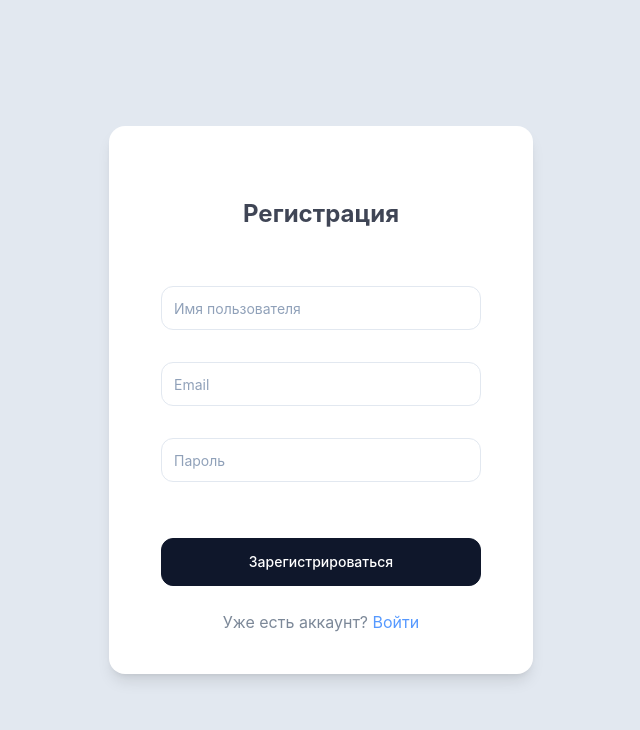
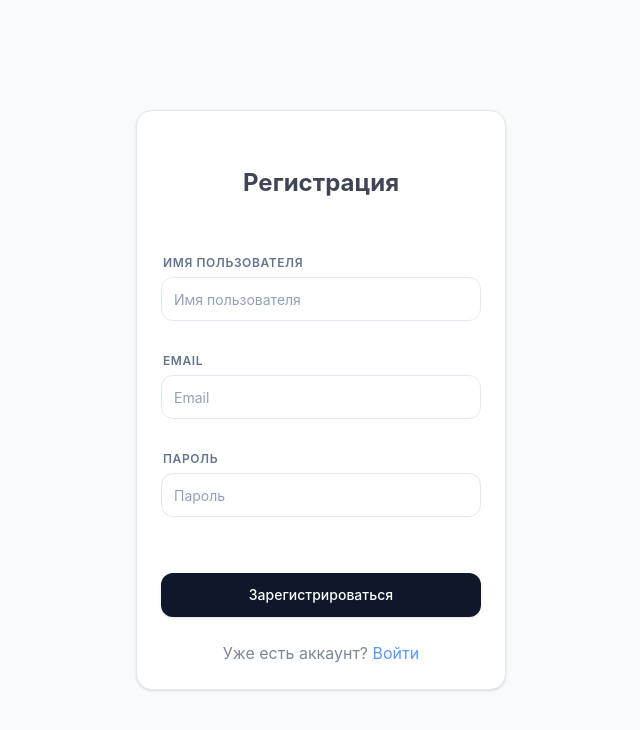
Before and after one commit to T0shich/SketchRoom, a React (Vite) app in the folder client/: page /register in a window 1280 px wide. Shown: the top 730 px of the page, without its empty margins (319-959 px from the left). Built offline with nearby package versions, Linux system fonts and the light colour scheme; no server answers.

Commit message:
refactor: unify UI components and enhance layout structure in authentication forms

```diff
--- a/client/src/components/Auth/LoginForm.tsx
+++ b/client/src/components/Auth/LoginForm.tsx
@@ -3,9 +3,7 @@ import type { ChangeEvent, FormEvent } from 'react'
 import { useState } from 'react'
 import { Link, useNavigate } from 'react-router-dom'
 import { saveAuthToken } from '../../store/Auth'
-import AuthButton from '../../ui/AuthButton'
-import AuthInput from '../../ui/AuthInput'
-import { Layout } from '../../ui/Layout'
+import { Button, Card, Input, Layout } from '../../ui'
 
 const API_URL = import.meta.env.API_URL || 'http://localhost:3000'
 
@@ -50,23 +48,38 @@ const LoginForm = () => {
 	return (
 		<Layout>
 			<div className="flex items-center justify-center min-h-screen">
-				<form onSubmit={handleSubmit} className="flex flex-col h-fit w-fit rounded-2xl bg-white px-13 py-10 gap-6 shadow-lg">
+				<Card className="flex flex-col h-fit w-fit gap-6">
+					<form onSubmit={handleSubmit} className="flex flex-col gap-6">
 						<h2 className='text-2xl text-slate-900/80 font-bold text-center my-8'>Вход в систему</h2>
 
 						<div className="flex flex-col gap-7 min-w-80">
-						<AuthInput name='email' value={userData.email} onChange={handleChange} type='email' placeholder='Email' />
-						<AuthInput name='password' value={userData.password} onChange={handleChange} type='password' placeholder='Пароль' />
+							<Input
+								label="Email"
+								name='email'
+								value={userData.email}
+								onChange={handleChange}
+								type='email'
+								placeholder='Email'
+							/>
+							<Input
+								label="Пароль"
+								name='password'
+								value={userData.password}
+								onChange={handleChange}
+								type='password'
+								placeholder='Пароль'
+							/>
 						</div>
 
-					<AuthButton type='submit' className='mt-6'>
+						<Button type='submit' className='mt-6'>
 							Войти
-					</AuthButton>
+						</Button>
 						<span className='text-center text-slate-600/70'>
 							Нет аккаунта? <Link to='/register' className='text-blue-500/80 hover:underline'>Зарегистрироваться</Link>
 						</span>
 					</form>
+				</Card>
 			</div>
-
 		</Layout>
 	)
 }
--- a/client/src/components/Auth/RegisterForm.tsx
+++ b/client/src/components/Auth/RegisterForm.tsx
@@ -3,9 +3,7 @@ import type { ChangeEvent, FormEvent } from 'react'
 import { useState } from 'react'
 import { Link, useNavigate } from 'react-router-dom'
 import { saveAuthToken } from '../../store/Auth'
-import AuthButton from '../../ui/AuthButton'
-import AuthInput from '../../ui/AuthInput'
-import { Layout } from '../../ui/Layout'
+import { Button, Card, Input, Layout } from '../../ui'
 
 const API_URL = import.meta.env.API_URL || 'http://localhost:3000'
 
@@ -52,24 +50,46 @@ const RegisterForm = () => {
 	return (
 		<Layout>
 			<div className="flex items-center justify-center min-h-screen">
-				<form onSubmit={handleSubmit} className="flex flex-col h-fit w-fit rounded-2xl bg-white px-13 py-10 gap-6 shadow-lg">
+				<Card className="flex flex-col h-fit w-fit gap-6">
+					<form onSubmit={handleSubmit} className="flex flex-col gap-6">
 						<h2 className='text-2xl text-slate-900/80 font-bold text-center my-8'>Регистрация</h2>
 
 						<div className="flex flex-col gap-8 min-w-80">
-						<AuthInput name='name' value={userData.name} onChange={handleChange} type='text' placeholder='Имя пользователя' />
-						<AuthInput name='email' value={userData.email} onChange={handleChange} type='email' placeholder='Email' />
-						<AuthInput name='password' value={userData.password} onChange={handleChange} type='password' placeholder='Пароль' />
+							<Input
+								label="Имя пользователя"
+								name='name'
+								value={userData.name}
+								onChange={handleChange}
+								type='text'
+								placeholder='Имя пользователя'
+							/>
+							<Input
+								label="Email"
+								name='email'
+								value={userData.email}
+								onChange={handleChange}
+								type='email'
+								placeholder='Email'
+							/>
+							<Input
+								label="Пароль"
+								name='password'
+								value={userData.password}
+								onChange={handleChange}
+								type='password'
+								placeholder='Пароль'
+							/>
 						</div>
 
-					<AuthButton type='submit' className='mt-8'>
+						<Button type='submit' className='mt-8'>
 							Зарегистрироваться
-					</AuthButton>
+						</Button>
 						<span className='text-center text-slate-600/70'>
 							Уже есть аккаунт? <Link to='/login' className='text-blue-500/80 hover:underline'>Войти</Link>
 						</span>
 					</form>
+				</Card>
 			</div>
-
 		</Layout>
 	)
 }
--- /dev/null
+++ b/client/src/components/GenerativeBackground.tsx
@@ -0,0 +1,92 @@
+import { useEffect, useRef } from 'react'
+
+const GenerativeBackground = () => {
+	const cansvasRef = useRef<HTMLCanvasElement>(null)
+
+	useEffect(() => {
+
+		const canvas = cansvasRef.current
+		if (!canvas) return
+
+		const ctx = canvas.getContext('2d')
+		if (!ctx) return
+		let animationFrameId: number
+
+		const resizeCanvas = () => {
+			canvas.width = window.innerWidth
+			canvas.height = window.innerHeight
+		}
+
+		const particles = Array.from({ length: 200 }, () => ({
+			x: Math.random() * canvas.width,
+			y: Math.random() * canvas.height,
+			vx: 0,
+			vy: 0,
+			oldX: 0,
+			oldY: 0,
+			myRandom: Math.random() * 1000
+		}))
+
+
+		const getValueAt = (x: number, y: number) => {
+
+			const scale = 0.003
+			return (Math.sin(x * scale) + Math.cos(y * scale)) * Math.PI * 2
+		}
+
+		const render = () => {
+			ctx.fillStyle = 'rgba(240, 242, 245, 0.02)'
+			ctx.fillRect(0, 0, canvas.width, canvas.height)
+
+			ctx.strokeStyle = 'rgba(100, 116, 139, 0.8)'
+			ctx.lineWidth = 1
+			ctx.lineCap = 'round'
+
+			particles.forEach(p => {
+				p.oldX = p.x
+				p.oldY = p.y
+
+				const angle = getValueAt(p.x, p.y)
+
+				const speed = 1.5
+				p.vx = Math.cos(angle) * speed
+				p.vy = Math.sin(angle) * speed
+
+				p.x += p.vx
+				p.y += p.vy
+
+				ctx.beginPath()
+				ctx.moveTo(p.oldX, p.oldY)
+				ctx.lineTo(p.x, p.y)
+				ctx.stroke()
+
+
+				if (p.x < 0 || p.x > canvas.width || p.y < 0 || p.y > canvas.height) {
+					p.x = Math.random() * canvas.width
+					p.y = Math.random() * canvas.height
+					p.oldX = p.x
+					p.oldY = p.y
+				}
+			})
+
+			animationFrameId = requestAnimationFrame(render)
+		}
+
+		window.addEventListener('resize', resizeCanvas)
+		resizeCanvas()
+
+		render()
+
+		return () => {
+			window.removeEventListener('resize', resizeCanvas)
+			cancelAnimationFrame(animationFrameId)
+		}
+
+	}, [])
+
+	return (
+		<canvas ref={cansvasRef} className='pointer-events-none fixed left-0 top-0 -z-10' />
+	)
+}
+
+export default GenerativeBackground
--- a/client/src/pages/HomePage.tsx
+++ b/client/src/pages/HomePage.tsx
@@ -1,14 +1,28 @@
 import { Link } from 'react-router-dom'
 import { getAuthUser, isAuthenticated } from '../store/Auth'
+import { Layout } from '../ui'
 import AuthButton from '../ui/AuthButton'
-import { Layout } from '../ui/Layout'
+import GenerativeBackground from '../components/GenerativeBackground'
 import AuthPage from './AuthPage'
+import { useEffect, useState } from 'react'
 const HomePage = () => {
 	const authenticated = isAuthenticated()
 	const user = getAuthUser()
+	const [isBackgroundVisible, setIsBackgroundVisible] = useState(false);
+
+	useEffect(() => {
+    const timer = setTimeout(() => {
+      setIsBackgroundVisible(true);
+    }, 300);
+
+    return () => clearTimeout(timer);
+  }, []);
 
 	return (
 		<Layout>
+
+			{isBackgroundVisible && <GenerativeBackground />}
+
 			<div className='absolute right-0 top-0 flex justify-end'><AuthPage /></div>
 			<div className='flex min-h-screen items-center justify-center p-6'>
 				<div className='w-full max-w-md rounded-2xl border border-slate-200 bg-white p-8 shadow-lg'>
--- /dev/null
+++ b/client/src/ui/Button.tsx
@@ -0,0 +1,40 @@
+import type { ButtonHTMLAttributes, ReactNode } from 'react'
+
+interface ButtonProps extends ButtonHTMLAttributes<HTMLButtonElement> {
+	variant?: 'primary' | 'secondary' | 'outline' | 'ghost' | 'danger'
+	size?: 'sm' | 'md' | 'lg' | 'icon'
+	children: ReactNode
+}
+
+export const Button = ({
+	variant = 'primary',
+	size = 'md',
+	className = '',
+	children,
+	...props
+}: ButtonProps) => {
+	const baseStyles = 'inline-flex items-center justify-center rounded-xl font-medium transition-all active:scale-95 disabled:pointer-events-none disabled:opacity-50 cursor-pointer'
+
+	const variants = {
+		primary: 'bg-slate-900 text-white hover:bg-slate-800 shadow-sm',
+		secondary: 'bg-slate-100 text-slate-900 hover:bg-slate-200',
+		outline: 'border border-slate-200 bg-white text-slate-700 hover:border-slate-300 hover:bg-slate-50',
+		ghost: 'text-slate-600 hover:bg-slate-100 hover:text-slate-900',
+		danger: 'bg-red-500 text-white hover:bg-red-600 shadow-sm',
+	}
+
+	const sizes = {
+		sm: 'h-9 px-3 text-xs',
+		md: 'h-11 px-4 text-sm',
+		lg: 'h-12 px-6 text-base',
+		icon: 'h-10 w-10 p-2',
+	}
+
+	const combinedClassName = `${baseStyles} ${variants[variant]} ${sizes[size]} ${className}`
+
+	return (
+		<button className={combinedClassName} {...props}>
+			{children}
+		</button>
+	)
+}
--- /dev/null
+++ b/client/src/ui/Card.tsx
@@ -0,0 +1,30 @@
+import { HTMLAttributes, ReactNode } from 'react'
+
+interface CardProps extends HTMLAttributes<HTMLDivElement> {
+	children: ReactNode
+	variant?: 'default' | 'elevated' | 'flat' | 'outline'
+}
+
+export const Card = ({
+	children,
+	variant = 'default',
+	className = '',
+	...props
+}: CardProps) => {
+	const baseStyles = 'rounded-2xl bg-white p-6 transition-all duration-300'
+
+	const variants = {
+		default: 'border border-slate-200 shadow-sm hover:shadow-md/5',
+		elevated: 'shadow-xl shadow-slate-200/50 border border-white hover:shadow-2xl hover:shadow-slate-300/60',
+		flat: 'bg-slate-50 border-none',
+		outline: 'border-2 border-slate-100 hover:border-slate-200',
+	}
+
+	const combinedClassName = `${baseStyles} ${variants[variant]} ${className}`
+
+	return (
+		<div className={combinedClassName} {...props}>
+			{children}
+		</div>
+	)
+}
--- /dev/null
+++ b/client/src/ui/Input.tsx
@@ -0,0 +1,33 @@
+import { InputHTMLAttributes } from 'react'
+
+interface InputProps extends InputHTMLAttributes<HTMLInputElement> {
+	label?: string
+	error?: string
+}
+
+export const Input = ({
+	label,
+	error,
+	className = '',
+	id,
+	...props
+}: InputProps) => {
+	const baseInputStyles = 'flex h-11 w-full rounded-xl border border-slate-200 bg-white px-3 py-2 text-sm text-slate-900 ring-offset-white transition placeholder:text-slate-400 focus:outline-none focus:ring-2 focus:ring-slate-900/10 focus:border-slate-300 disabled:cursor-not-allowed disabled:bg-slate-50 disabled:text-slate-500'
+
+	const combinedInputClassName = `${baseInputStyles} ${error ? 'border-red-500 focus:ring-red-500/10' : ''} ${className}`
+
+	return (
+		<div className="flex w-full flex-col gap-1.5 transition-all">
+			{label && (
+				<label
+					htmlFor={id}
+					className="text-xs font-semibold uppercase tracking-wider text-slate-500 px-0.5"
+				>
+					{label}
+				</label>
+			)}
+			<input id={id} className={combinedInputClassName} {...props} />
+			{error && <span className="text-[11px] font-medium text-red-500 px-0.5">{error}</span>}
+		</div>
+	)
+}
--- a/client/src/ui/Layout.tsx
+++ b/client/src/ui/Layout.tsx
@@ -5,5 +5,5 @@ interface LayoutProps {
 }
 
 export const Layout = ({ children }: LayoutProps) => {
-	return <div className='h-screen w-full bg-slate-200 text-slate-900'>{children}</div>
+	return <div className='relative h-screen w-full text-slate-900'>{children}</div>
 }
--- /dev/null
+++ b/client/src/ui/index.ts
@@ -0,0 +1,5 @@
+export * from './Button'
+export * from './Card'
+export * from './Input'
+export * from './Layout'
+// Add more components here as you build them
```
Lines whose indentation alone changed are shown as unchanged.
